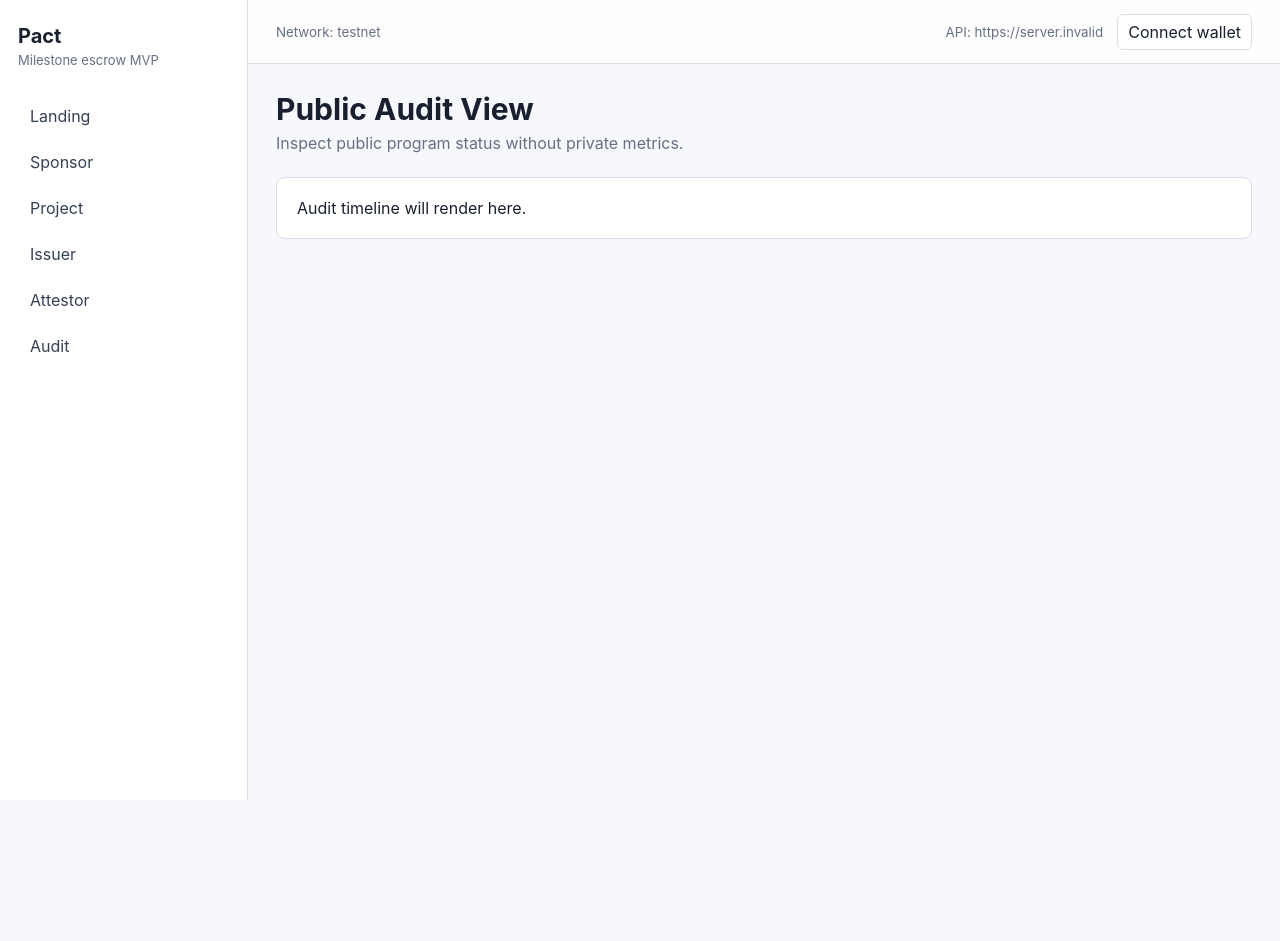
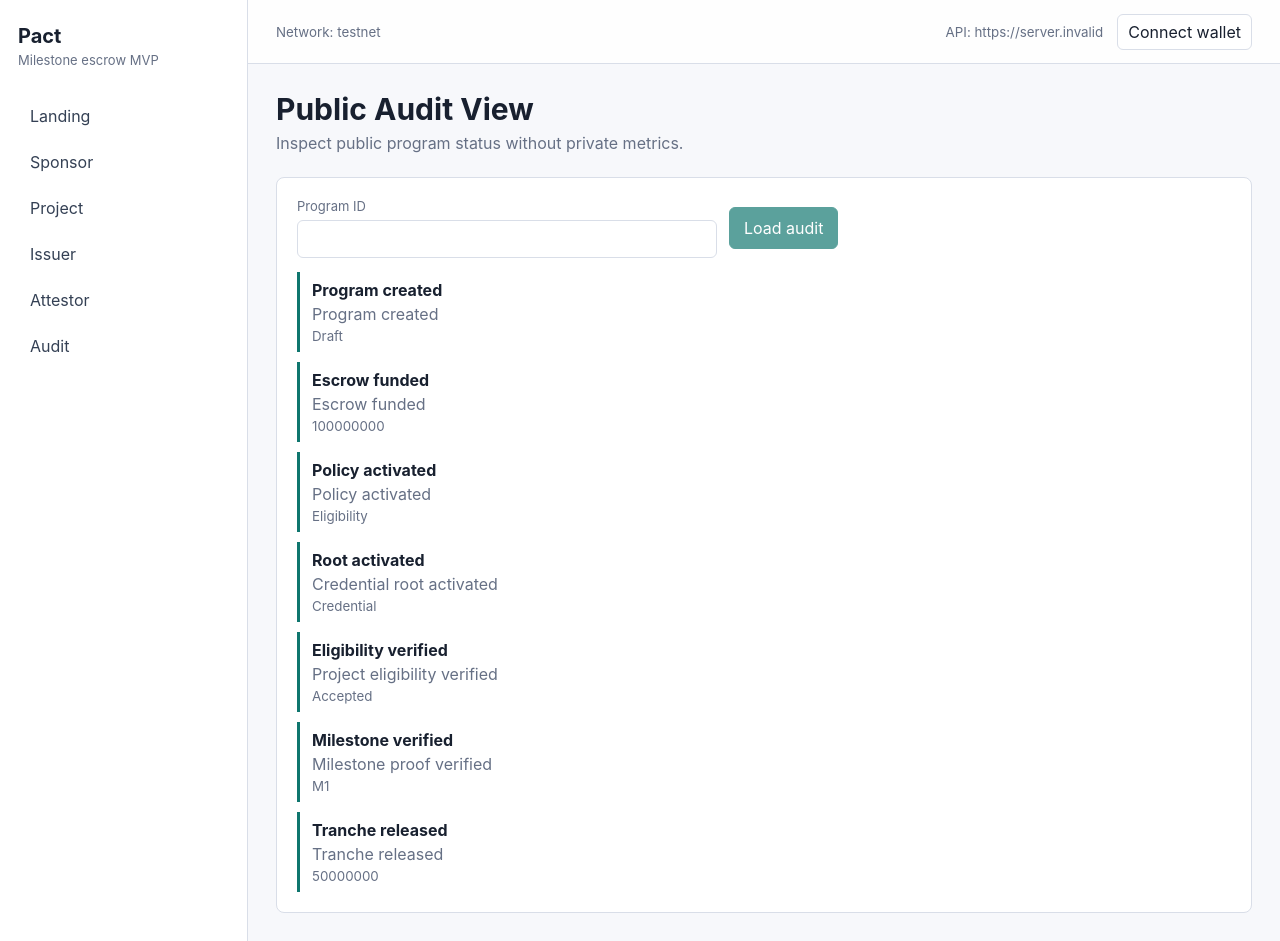
Before and after one commit to foundermafstat/pact, a Next.js app in the folder apps/web/: page /audit in a window 1280 px wide. Before the commit the page ends 800 px from the top, so only its background shows below. Built offline with nearby package versions, Linux system fonts and the light colour scheme; no server answers.

Commit message:
feat: add step 082 public audit view

```diff
--- a/apps/web/src/app/audit/page.tsx
+++ b/apps/web/src/app/audit/page.tsx
@@ -1,9 +1,13 @@
+import { AuditView } from "../../features/audit/audit-view";
+
 export default function AuditPage() {
   return (
     <>
       <h1 className="page-title">Public Audit View</h1>
       <p className="page-kicker">Inspect public program status without private metrics.</p>
-      <section className="section">Audit timeline will render here.</section>
+      <section className="section">
+        <AuditView />
+      </section>
     </>
   );
 }
--- a/apps/web/src/app/globals.css
+++ b/apps/web/src/app/globals.css
@@ -351,6 +351,30 @@ select {
   font-size: 13px;
 }
 
+.timeline {
+  list-style: none;
+  margin: 0;
+  padding: 0;
+  display: grid;
+  gap: 10px;
+}
+
+.timeline li {
+  border-left: 3px solid var(--accent);
+  padding: 8px 12px;
+  display: grid;
+  gap: 4px;
+}
+
+.timeline span,
+.timeline small {
+  color: var(--muted);
+}
+
+.compact-field {
+  min-width: min(420px, 100%);
+}
+
 .progress-track {
   height: 10px;
   border-radius: 999px;
--- /dev/null
+++ b/apps/web/src/features/audit/audit-model.ts
@@ -0,0 +1,26 @@
+export type PublicAuditTimelineItem = {
+  type: string;
+  message: string;
+  publicFields: Record<string, string>;
+};
+
+export const auditTimelineFixture: PublicAuditTimelineItem[] = [
+  { type: "Program created", message: "Program created", publicFields: { status: "Draft" } },
+  { type: "Escrow funded", message: "Escrow funded", publicFields: { fundedAmount: "100000000" } },
+  { type: "Policy activated", message: "Policy activated", publicFields: { policyType: "Eligibility" } },
+  { type: "Root activated", message: "Credential root activated", publicFields: { rootType: "Credential" } },
+  { type: "Eligibility verified", message: "Project eligibility verified", publicFields: { result: "Accepted" } },
+  { type: "Milestone verified", message: "Milestone proof verified", publicFields: { milestone: "M1" } },
+  { type: "Tranche released", message: "Tranche released", publicFields: { amount: "50000000" } }
+];
+
+const privatePattern = /activeUsers|pilotPartners|credential_secret|project_secret|privateMetrics/i;
+
+export const toPublicAuditText = (items: PublicAuditTimelineItem[]): string =>
+  items
+    .map((item) =>
+      [item.type, item.message, ...Object.values(item.publicFields)]
+        .filter((value) => !privatePattern.test(value))
+        .join(" ")
+    )
+    .join("\n");
--- /dev/null
+++ b/apps/web/src/features/audit/audit-view.tsx
@@ -0,0 +1,69 @@
+"use client";
+
+import { useMemo, useState, useTransition } from "react";
+
+import { webEnv } from "../../config/env";
+import { PactApiClient, PactApiClientError } from "../../lib/api-client";
+import {
+  auditTimelineFixture,
+  type PublicAuditTimelineItem
+} from "./audit-model";
+
+export function AuditTimeline({ items }: { items: PublicAuditTimelineItem[] }) {
+  return (
+    <ol className="timeline">
+      {items.map((item) => (
+        <li key={item.type}>
+          <strong>{item.type}</strong>
+          <span>{item.message}</span>
+          <small>{Object.values(item.publicFields).join(" · ")}</small>
+        </li>
+      ))}
+    </ol>
+  );
+}
+
+export function AuditView() {
+  const client = useMemo(() => new PactApiClient(webEnv.apiUrl), []);
+  const [programId, setProgramId] = useState("");
+  const [items, setItems] = useState<PublicAuditTimelineItem[]>(auditTimelineFixture);
+  const [error, setError] = useState<string | null>(null);
+  const [isPending, startTransition] = useTransition();
+
+  return (
+    <div className="workflow-panel">
+      <div className="form-actions">
+        <label className="field compact-field">
+          <span>Program ID</span>
+          <input value={programId} onChange={(event) => setProgramId(event.target.value)} />
+        </label>
+        <button
+          className="primary-button"
+          disabled={isPending || !programId}
+          onClick={() => {
+            setError(null);
+            startTransition(async () => {
+              try {
+                const response = (await client.getProgramAudit(programId)) as {
+                  data?: { timeline?: PublicAuditTimelineItem[] };
+                };
+                setItems(response.data?.timeline ?? auditTimelineFixture);
+              } catch (caughtError) {
+                setError(
+                  caughtError instanceof PactApiClientError
+                    ? caughtError.message
+                    : "Audit fetch failed"
+                );
+              }
+            });
+          }}
+          type="button"
+        >
+          Load audit
+        </button>
+      </div>
+      <AuditTimeline items={items} />
+      {error ? <span className="error-text">{error}</span> : null}
+    </div>
+  );
+}
```
Also changed, not shown: 1 other file (tests, documents, lock files or other folders).
